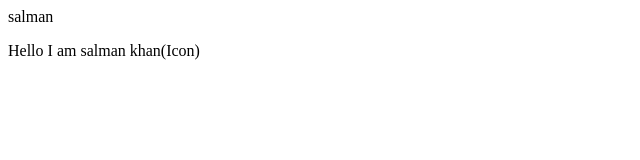
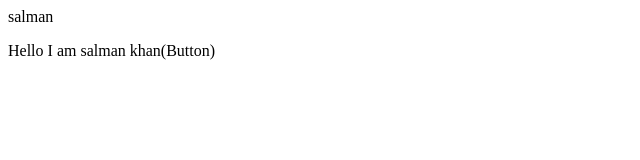
Before and after one commit to mosalman123/localrepo, a plain HTML site: page index.html in a window 1280 px wide. Shown: the full height of the page, 0-640 px from the left. Drawn offline with Linux system fonts and the light colour scheme.

Commit message:
Add button

```diff
--- a/index.html
+++ b/index.html
@@ -1,2 +1,2 @@
 <p>salman</p>
-<p>Hello I am salman khan(Icon)</p>
+<p>Hello I am salman khan(Button)</p>
```
